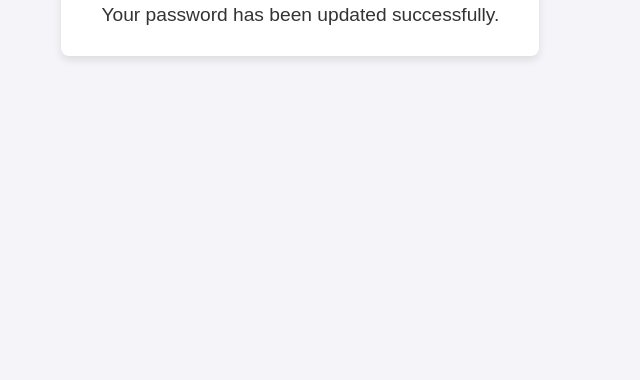
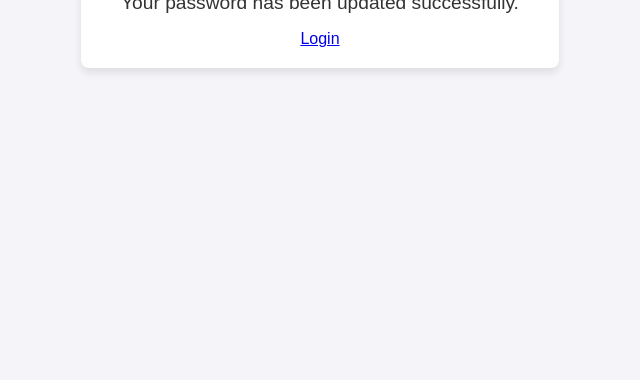
Before and after one commit to greensborocanopus/esfaira-backend, a website: page src/public/html/passwordResetSuccess.html in a window 1280 px wide. Shown: the part 420-800 px from the top of the page, without its empty margins (320-960 px from the left). Drawn offline with Linux system fonts and the light colour scheme.

Commit message:
update passwordResetSuccess.html

```diff
--- a/src/public/html/passwordResetSuccess.html
+++ b/src/public/html/passwordResetSuccess.html
@@ -17,13 +17,10 @@
         <h1>Password Updated</h1>
         <p>Your password has been updated successfully.</p>
         <!-- <a href="/login" class="button">Go to Login</a> -->
-    </div>
-
-    <!-- Login Button -->
-    <div class="login-button-container">
-        <a href="http://35.89.29.41" class="login-button">Login</a>
-    </div>
-    <!-- End Login Button -->                                                                                   <!-- Login Button -->
+        <div class="login-button-container">
+            <a type="button" href="http://35.89.29.41" class="login-button">Login</a>
+        </div>
+    </div>                                                                                <!-- Login Button -->
 
 </body>
 </html>
```
